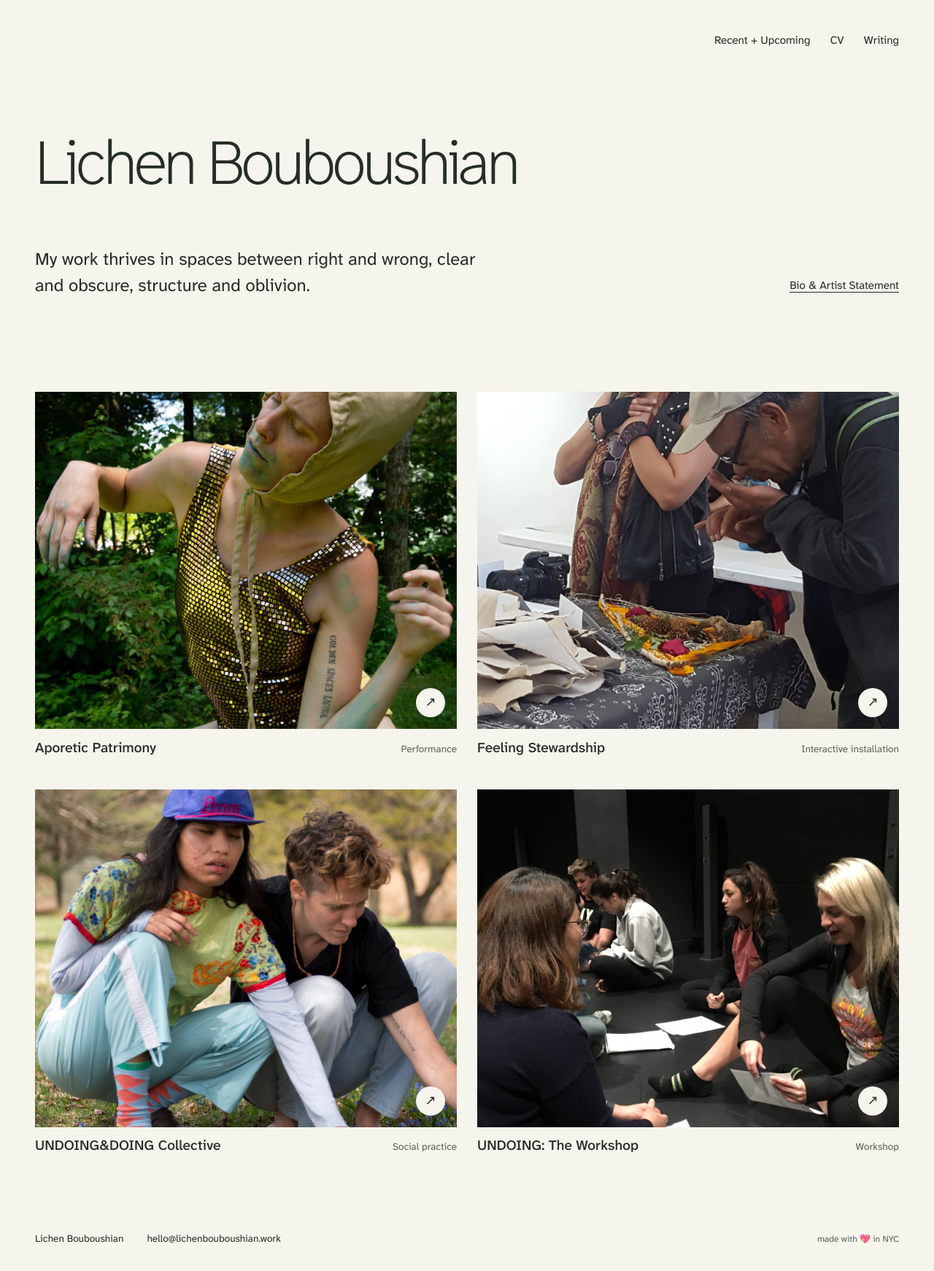
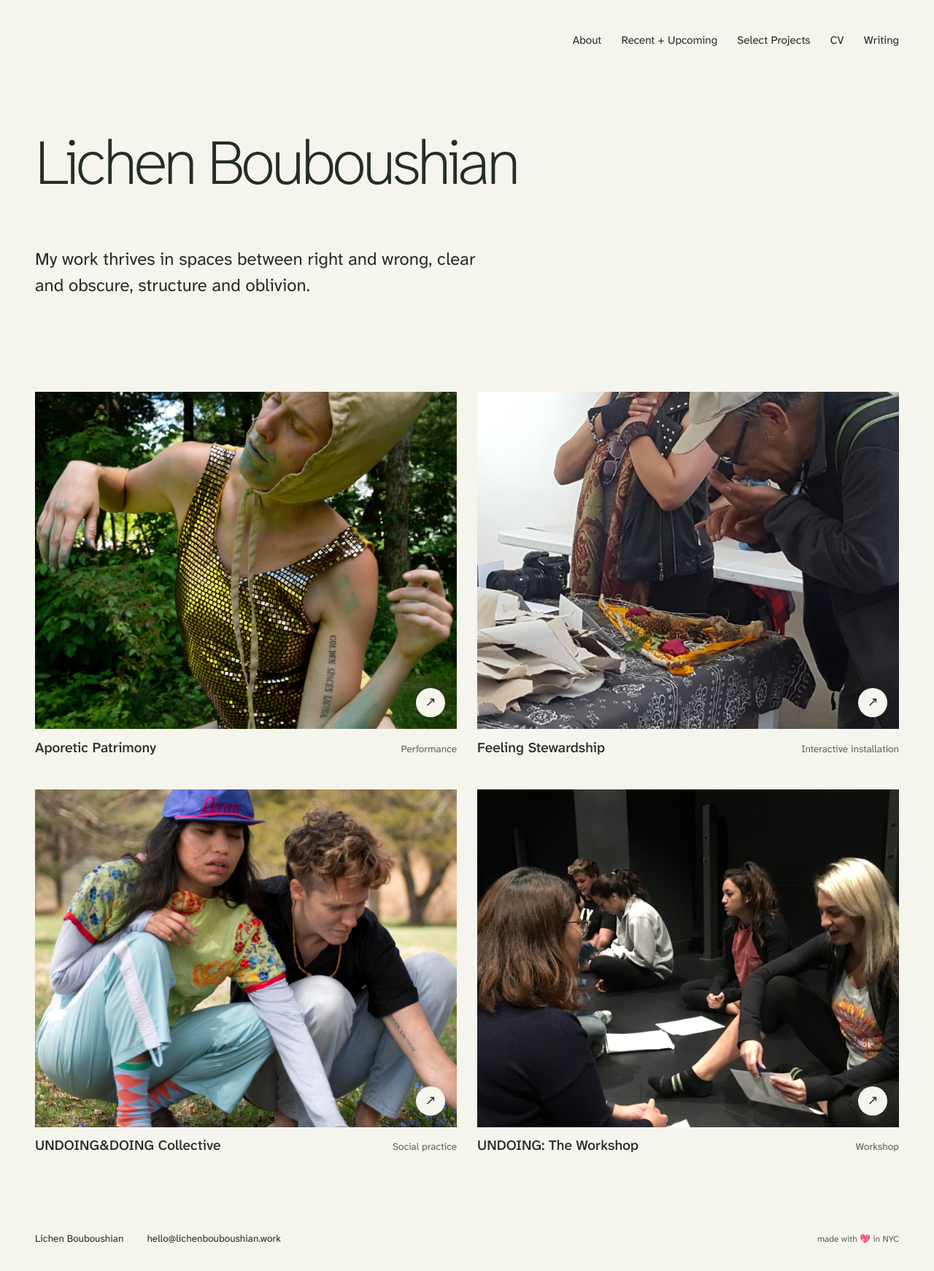
Before and after one commit to edwardsharp/lichenbouboushian.work, a Jekyll site: the page built from content/_pages/home.md, in a window 1280 px wide. Shown: the whole page at 73% size. Built offline with Jekyll 4.4.1, drawn with Linux system fonts in a browser that asks for light colours.

Commit message:
show all nav linkz, yank `Bio & Artist Statement`

```diff
--- a/src/_includes/header.html
+++ b/src/_includes/header.html
@@ -8,9 +8,6 @@
       {% assign featured_writing = site.documents | where: 'layout', 'writing' | where: 'featured', true %}
       {% for item in navigation %}
         {% if item.url == '/writing/' and featured_writing.size == 0 %}{% continue %}{% endif %}
-        {% if page.url == '/' %}
-          {% if item.url == '/about/' or item.url == '/projects/' %}{% continue %}{% endif %}
-        {% endif %}
         <li><a href="{{ item.url | relative_url }}"{% if page.url == item.url %} aria-current="page"{% elsif page.layout == 'project' and item.url == '/projects/' %} aria-current="page"{% elsif page.layout == 'writing' and item.url == '/writing/' %} aria-current="page"{% endif %}>{{ item.title | escape }}</a></li>
       {% endfor %}
     </ul>
--- a/src/_layouts/home.html
+++ b/src/_layouts/home.html
@@ -7,9 +7,6 @@ layout: default
     <h1 id="home-heading" class="display-title">{{ page.heading | escape }}</h1>
     <div class="intro-bottom">
       <div class="intro-copy">{{ content }}</div>
-      <a class="text-link" href="{{ '/about/' | relative_url }}"
-        >Bio & Artist Statement</a
-      >
     </div>
   </section>
   <section class="selected-work" aria-label="Selected projects">
--- a/src/_sass/_site.scss
+++ b/src/_sass/_site.scss
@@ -100,7 +100,7 @@ h1, h2, h3 { line-height: 1.12; }
 .site-header a[aria-current] { text-decoration: underline; text-decoration-color: var(--accent); text-decoration-thickness: 2px; }
 .home-intro { padding-block: 4rem; }
 .display-title { font-size: clamp(3rem, 6.8vw, 6.3rem); font-weight: 200; letter-spacing: -.055em; overflow-wrap: anywhere; }
-.intro-bottom { display: flex; justify-content: space-between; align-items: end; gap: 1.5rem 4rem; margin: 4rem 0rem; }
+.intro-bottom { margin: 4rem 0rem; }
 .intro-copy { max-width: 39rem; font-size: clamp(1.2rem, 2vw, 1.5rem); line-height: 1.5; }
 .selected-work { padding-bottom: 5rem; }
 .text-link { display: inline-block; font-size: .95rem; white-space: nowrap; padding-block: .5rem; text-decoration: none; }
@@ -205,7 +205,6 @@ h1, h2, h3 { line-height: 1.12; }
   .shell { width: calc(100% - 3rem); }
   .site-header { align-items: flex-start; }
   .nav-list { gap: .2rem 1.2rem; }
-  .intro-bottom { align-items: flex-start; flex-direction: column; gap: 1rem; }
   .project-caption { display: block; }
   .project-caption > span { display: block; margin-top: .4rem; }
   .made-with-sparkle-heartz { margin-left: 0; flex-basis: 100%; }
```
